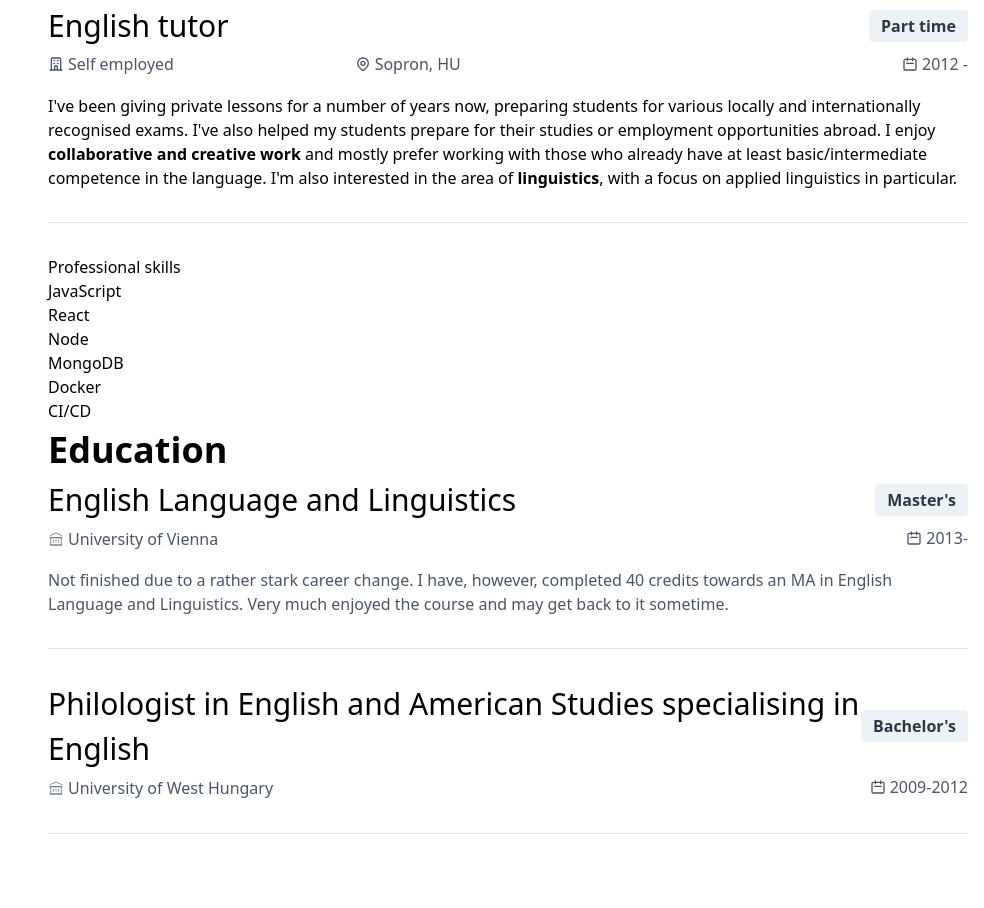
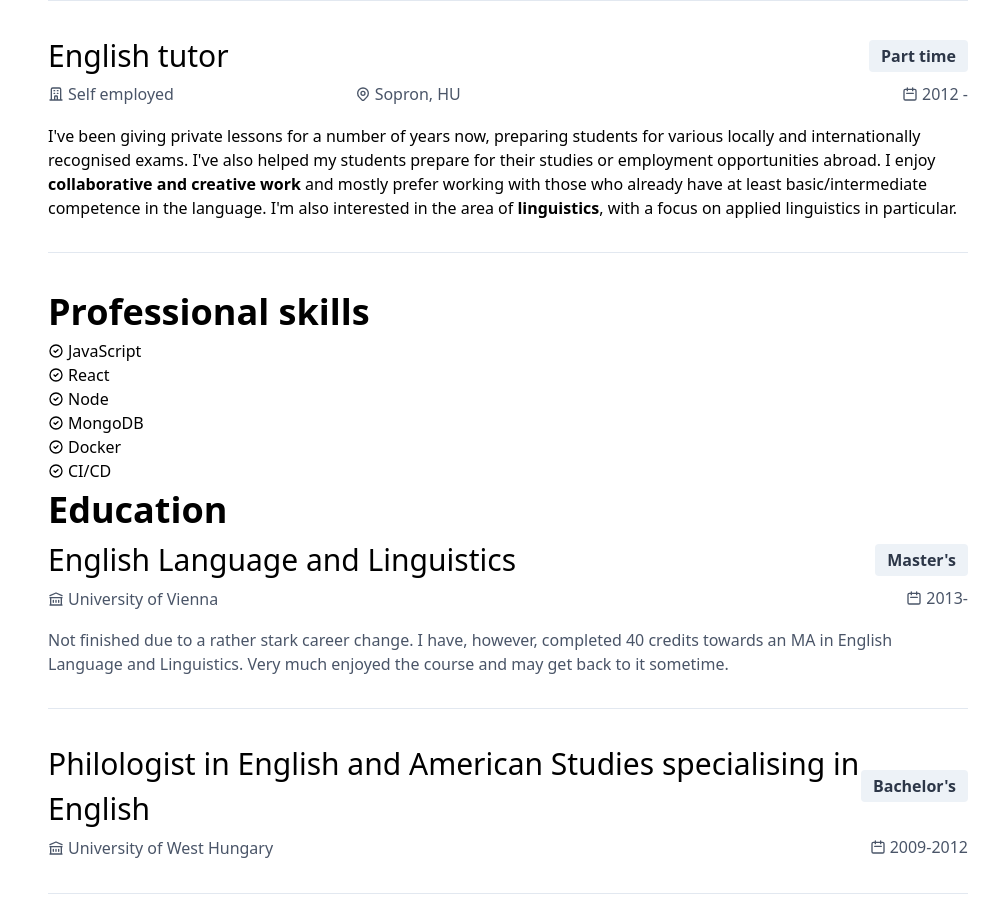
Before and after one commit to barnabasmolnar/resume, a Gatsby site: page / in a window 1280 px wide. Shown: the part 731-1639 px from the top of the page, without its empty margins (296-1280 px from the left). Before the commit the page ends 1597 px from the top, so only its background shows below. Built offline with nearby package versions, Linux system fonts and the light colour scheme; Gatsby itself is replaced by a stand-in of ours.

Commit message:
About and professional skills section touch up.

```diff
--- a/src/components/About/About.js
+++ b/src/components/About/About.js
@@ -2,7 +2,7 @@ import React from "react";
 
 const About = () => (
   <>
-    <h2>About</h2>
+    <h2 className="text-4xl font-bold">About</h2>
     <p>
       I am a full-stack JavaScript developer, currently specialising in
       frontend, client side solutions. My preferred stack is MERN, though I am
--- a/src/components/Skills/Skills.js
+++ b/src/components/Skills/Skills.js
@@ -1,15 +1,21 @@
 import React from "react";
+import { CheckmarkIcon } from "../../images/SvgIcons";
+
+const skills = ["JavaScript", "React", "Node", "MongoDB", "Docker", "CI/CD"];
+
+const SkillItem = ({ name }) => (
+  <li className="flex items-center">
+    <CheckmarkIcon className="w-4 h-4 mr-1" /> {name}
+  </li>
+);
 
 const Skills = () => (
   <>
-    <h2>Professional skills</h2>
+    <h2 className="text-4xl font-bold">Professional skills</h2>
     <ul>
-      <li>JavaScript</li>
-      <li>React</li>
-      <li>Node</li>
-      <li>MongoDB</li>
-      <li>Docker</li>
-      <li>CI/CD</li>
+      {skills.map(skill => (
+        <SkillItem name={skill} key={skill} />
+      ))}
     </ul>
   </>
 );
--- a/src/images/SvgIcons.js
+++ b/src/images/SvgIcons.js
@@ -48,7 +48,7 @@ export const SchoolIcon = props => (
     fill="none"
     strokeLinecap="round"
     strokeLinejoin="round"
-    strokewidth="2"
+    strokeWidth="2"
     stroke="currentColor"
     viewBox="0 0 24 24"
     {...props}
@@ -82,3 +82,17 @@ export const GithubIcon = props => (
     <path d="M12 .297c-6.63 0-12 5.373-12 12 0 5.303 3.438 9.8 8.205 11.385.6.113.82-.258.82-.577 0-.285-.01-1.04-.015-2.04-3.338.724-4.042-1.61-4.042-1.61C4.422 18.07 3.633 17.7 3.633 17.7c-1.087-.744.084-.729.084-.729 1.205.084 1.838 1.236 1.838 1.236 1.07 1.835 2.809 1.305 3.495.998.108-.776.417-1.305.76-1.605-2.665-.3-5.466-1.332-5.466-5.93 0-1.31.465-2.38 1.235-3.22-.135-.303-.54-1.523.105-3.176 0 0 1.005-.322 3.3 1.23.96-.267 1.98-.399 3-.405 1.02.006 2.04.138 3 .405 2.28-1.552 3.285-1.23 3.285-1.23.645 1.653.24 2.873.12 3.176.765.84 1.23 1.91 1.23 3.22 0 4.61-2.805 5.625-5.475 5.92.42.36.81 1.096.81 2.22 0 1.606-.015 2.896-.015 3.286 0 .315.21.69.825.57C20.565 22.092 24 17.592 24 12.297c0-6.627-5.373-12-12-12" />
   </svg>
 );
+
+export const CheckmarkIcon = props => (
+  <svg
+    fill="none"
+    strokeLinecap="round"
+    strokeLinejoin="round"
+    strokeWidth="2"
+    stroke="currentColor"
+    viewBox="0 0 24 24"
+    {...props}
+  >
+    <path d="M9 12l2 2 4-4m6 2a9 9 0 11-18 0 9 9 0 0118 0z"></path>
+  </svg>
+);
```
